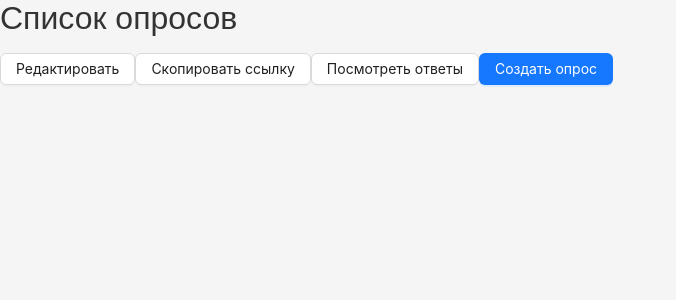
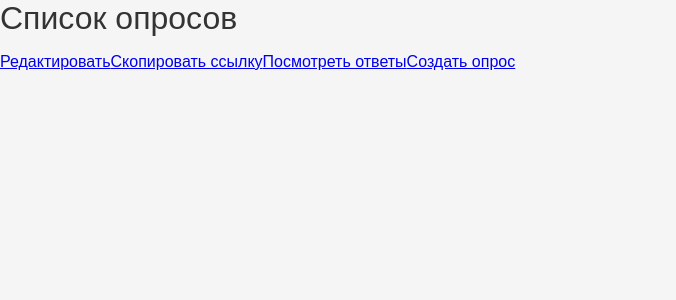
Before and after one commit to Colobok2002/riche_form_front, a React (Vite) app: page / in a window 1280 px wide. Shown: the top 300 px of the page, without its empty margins (0-676 px from the left). Built offline with nearby package versions, Linux system fonts and the light colour scheme.

Commit message:
add nev rout sustem

```diff
--- a/src/App.jsx
+++ b/src/App.jsx
@@ -1,5 +1,5 @@
 import React from 'react';
-import { Routes, Route } from 'react-router-dom';
+import { Routes, Route, Outlet } from 'react-router-dom';
 import SurveyList from './components/SurveyList';
 import SurveyEdit from './components/SurveyEdit';
 import SurveyRespond from './components/SurveyRespond';
@@ -7,13 +7,16 @@ import SurveyResponses from './components/SurveyResponses';
 
 const App = ({ favoriteLinks, setFavoriteLinks, menu, setOpenMenu }) => {
   return (
-    <Routes>
-      123
-      <Route path="/" element={<SurveyList />} />
-      <Route path="/edit/:id" element={<SurveyEdit />} />
-      <Route path="/respond/:id" element={<SurveyRespond />} />
-      <Route path="/responses/:id" element={<SurveyResponses />} />
-    </Routes>
+    <>
+      <SurveyList />
+      <Outlet></Outlet>
+    </>
+    // <Routes>
+    //   <Route path="/" element={<SurveyList />} />
+    //   <Route path="/edit/:id" element={<SurveyEdit />} />
+    //   <Route path="/respond/:id" element={<SurveyRespond />} />
+    //   <Route path="/responses/:id" element={<SurveyResponses />} />
+    // </Routes>
   );
 };
 
--- a/src/components/SurveyList.jsx
+++ b/src/components/SurveyList.jsx
@@ -1,14 +1,15 @@
 import React from 'react';
 import { Button } from 'antd';
+import { NavLink } from 'react-router-dom';
 
 const SurveyList = () => {
   return (
     <div>
       <h1>Список опросов</h1>
-      <Button>Редактировать</Button>
-      <Button>Скопировать ссылку</Button>
-      <Button>Посмотреть ответы</Button>
-      <Button type="primary">Создать опрос</Button>
+      <NavLink to={"/demo"}>Редактировать</NavLink>
+      <NavLink to={"/edit"}>Скопировать ссылку</NavLink>
+      <NavLink>Посмотреть ответы</NavLink>
+      <NavLink type="primary">Создать опрос</NavLink>
     </div>
   );
 };
```
Also changed, not shown: src/main.jsx (+17 -2 lines).
